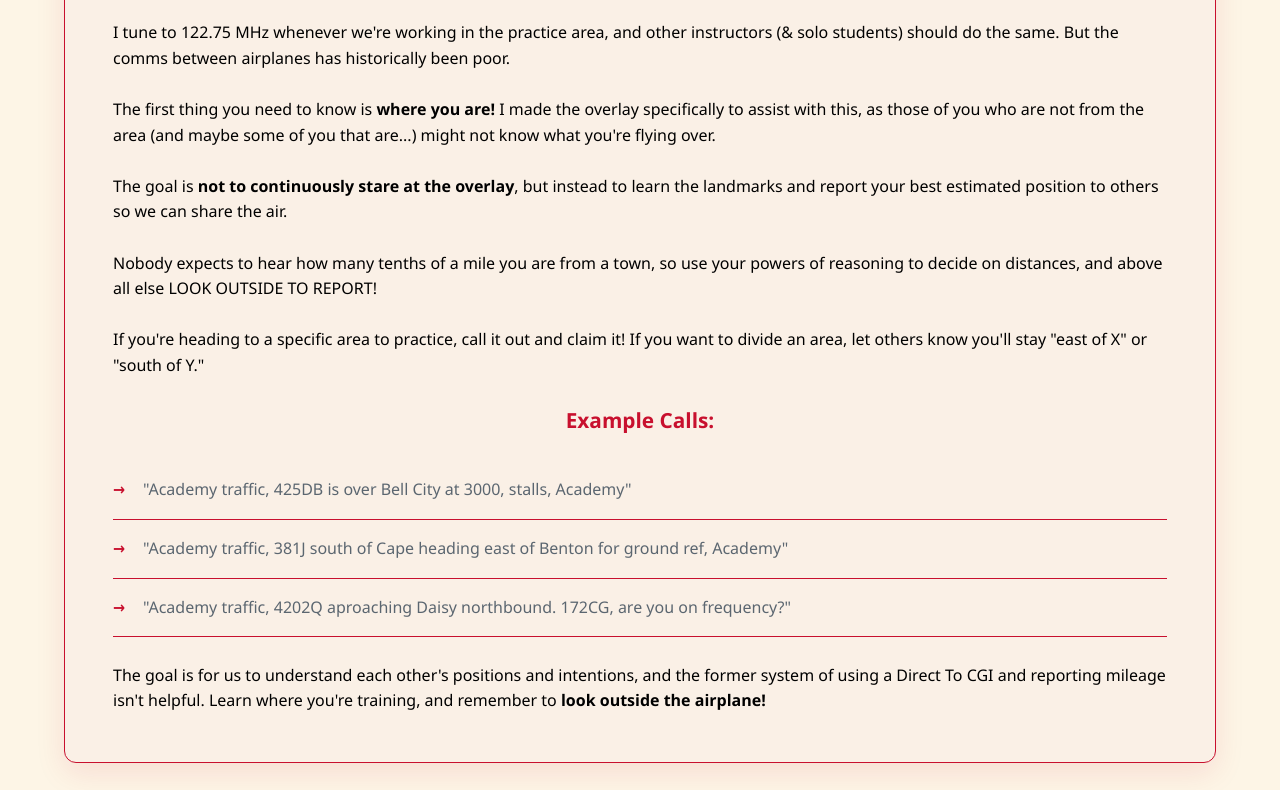
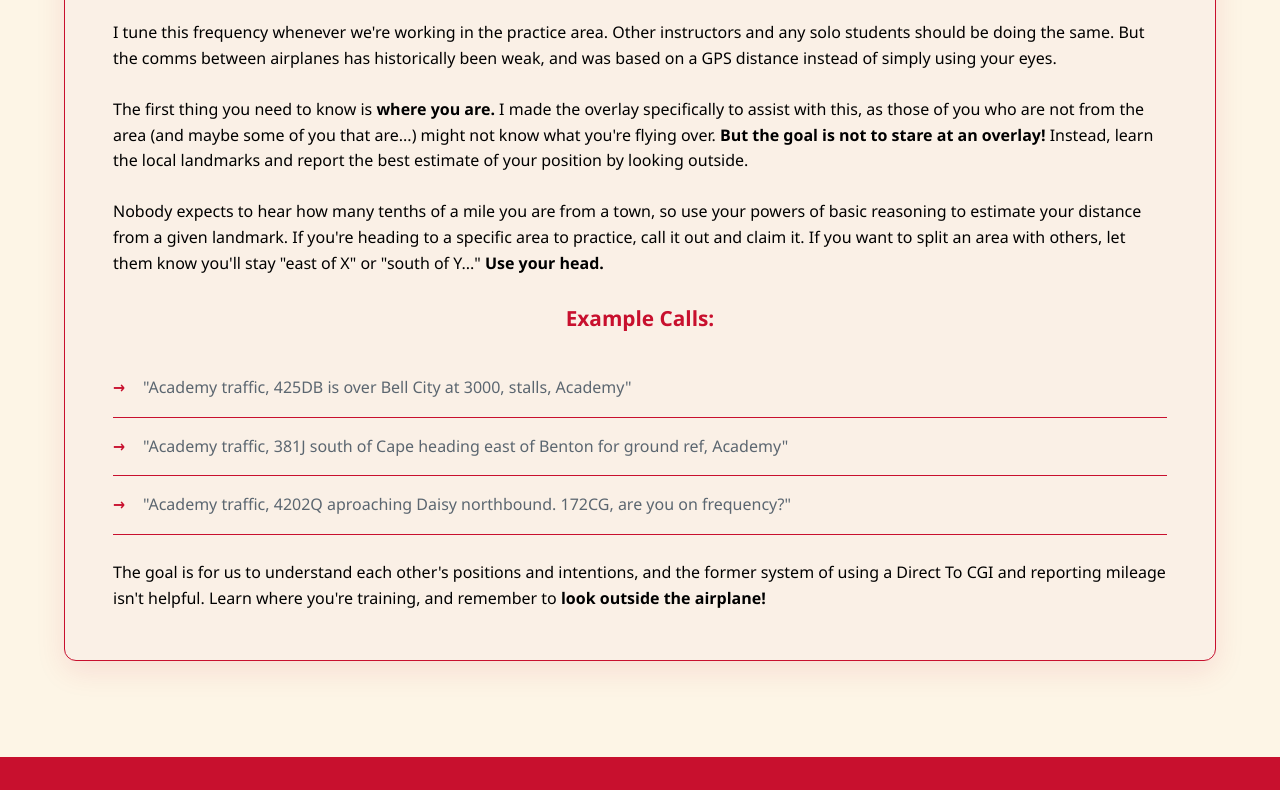
Before and after one commit to house-holder/semopilots, a plain HTML site: page air-to-air.html in a window 1280 px wide. Shown: the part 246-1036 px from the top of the page. Drawn offline with Linux system fonts and the light colour scheme.

Commit message:
updated formatting

```diff
--- a/air-to-air.html
+++ b/air-to-air.html
@@ -18,7 +18,7 @@
                     <li><a href="index.html">Home</a></li>
                     <li><a href="index.html#download">Overlay</a></li>
                     <li><a href="arrival-gates.html" class="active">Arrival Gates</a></li>
-                    <li><a href="air-to-air.html" class="active">Air-to-Air Comms</a></li>
+                    <li><a href="air-to-air.html" class="active">Air-to-Air</a></li>
                     <li><a href="learning.html" class="active">New Students</a></li>
                     <li class="theme-toggle">
                         <button id="theme-toggle" aria-label="Toggle dark mode">
@@ -37,22 +37,22 @@
                 <div class="procedure-item">
                     <h3>122.75: The Standard Air-to-Air Frequency</h3>
                     <div class="procedure-description">
-                        <p>I tune to 122.75 MHz whenever we're working in the practice area, and other instructors
-                            (& solo students) should do the same. But the comms between airplanes has historically been
-                            poor.</p>
+                        <p>I tune this frequency whenever we're working in the practice area. Other instructors and any
+                            solo students should be doing the same. But the comms between airplanes has historically
+                            been weak, and was based on a GPS distance instead of simply using your eyes.</p>
                         <br>
-                        <p>The first thing you need to know is <strong>where you are!</strong> I made the overlay
+                        <p>The first thing you need to know is <strong>where you are.</strong> I made the overlay
                             specifically to assist with this, as those of you who are not from the area (and maybe some
-                            of you that are...) might not know what you're flying over.</p>
-                        <br>
-                        <p>The goal is <strong>not to continuously stare at the overlay</strong>, but instead to learn
-                            the landmarks and report your best estimated position to others so we can share the air.</p>
+                            of you that are...) might not know what you're flying over. <strong>But the goal is not
+                                to stare at an overlay!</strong> Instead, learn the local landmarks and report the best
+                            estimate of your position by looking outside.
+                        </p>
                         <br>
                         <p>Nobody expects to hear how many tenths of a mile you are from a town, so use your powers of
-                            reasoning to decide on distances, and above all else LOOK OUTSIDE TO REPORT!</p>
-                        <br>
-                        <p>If you're heading to a specific area to practice, call it out and claim it! If you want to
-                            divide an area, let others know you'll stay "east of X" or "south of Y."</p>
+                            basic reasoning to estimate your distance from a given landmark. If you're heading to a
+                            specific area to practice, call it out and claim it. If you want to split an area with
+                            others, let them know you'll stay "east of X" or "south of Y..." <strong>Use your
+                                head.</strong></p>
                         <br>
                         <h4>Example Calls:</h4>
                         <ul>
```
Also changed, not shown: index.html (+1 -1 lines), learning.html (+2 -3 lines).
